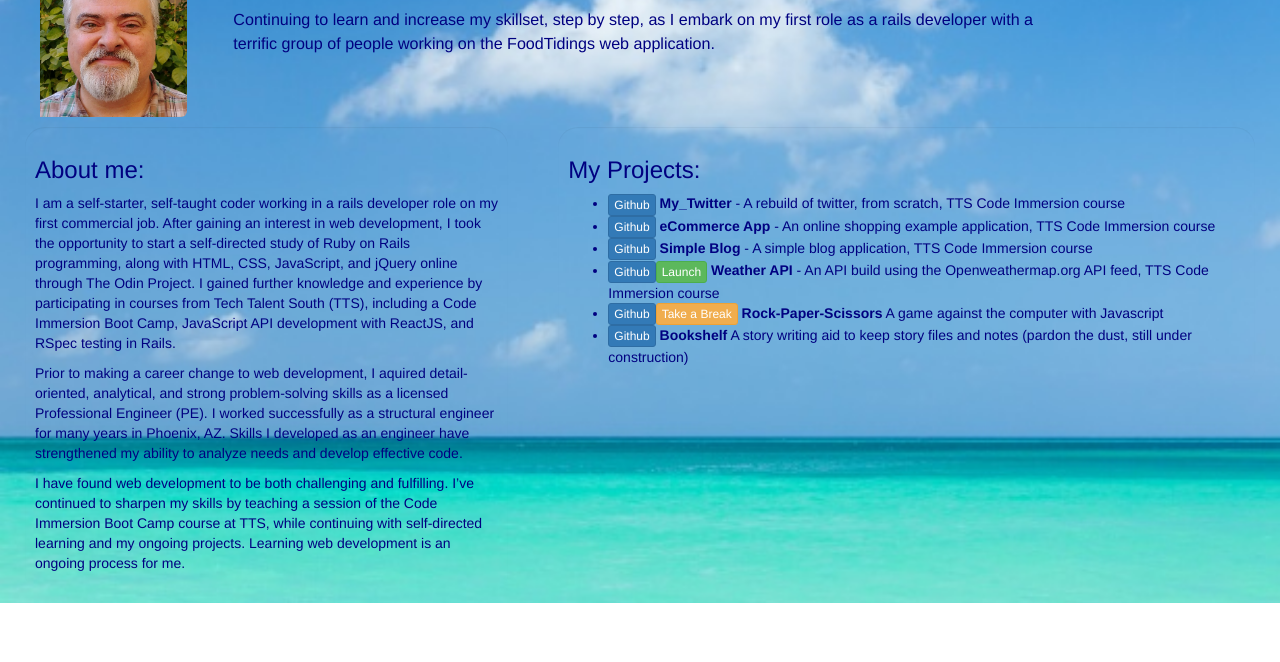
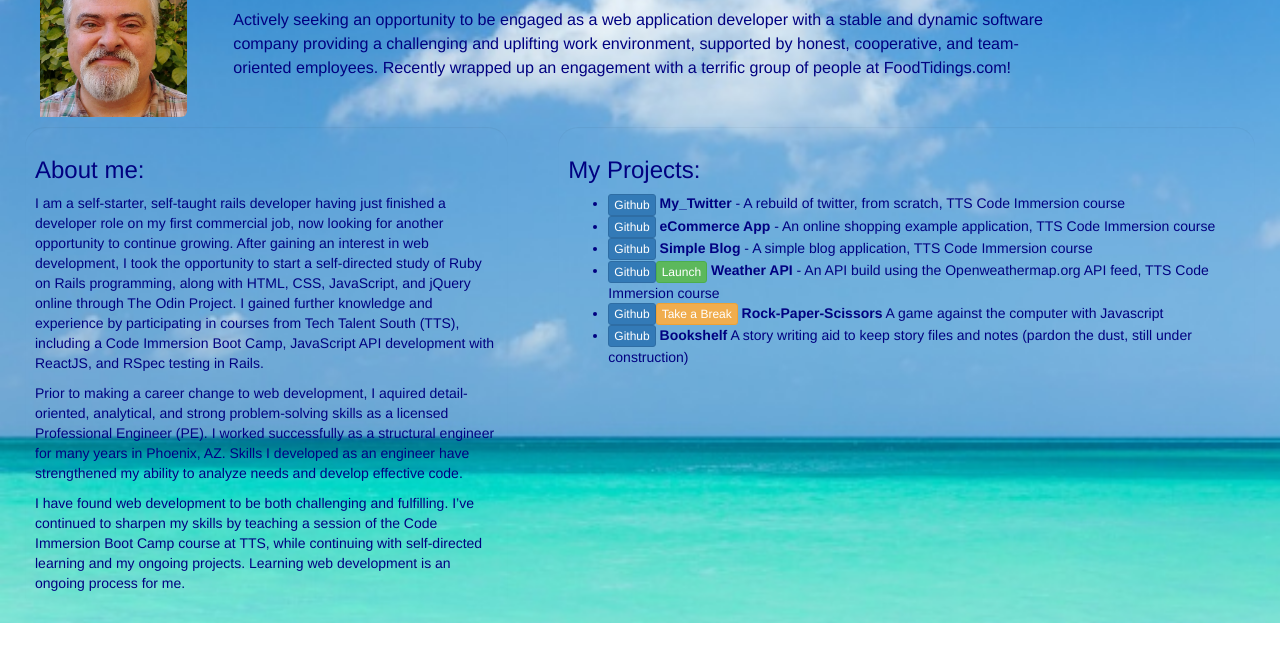
Before and after one commit to DavidPAdams/David_P_Adams, a plain HTML site: page index.html in a window 1280 px wide. Shown: the part 118-780 px from the top of the page. Drawn offline with nearby package versions, Linux system fonts and the light colour scheme.

Commit message:
Update content Dec2018

```diff
--- a/index.html
+++ b/index.html
@@ -24,7 +24,7 @@
 		      <ul class="nav navbar-nav">
 	  	      <li><a>Technologies:</a></li>
 	    	    <li><a><img class='logos' src="assets/images/ruby-logo.png" alt="Ruby" title='Ruby is awesome'></a></li>
-		        <li><a><img class='logos' src="assets/images/rails-logo.png" alt="Rails" title='Ruby on Rails'></a></li>
+		        <li><a><img class='logos' src="assets/images/rails-logo.png" alt="Rails" title='Ruby on Rails ROCKS!'></a></li>
 		      	<li><a><img class='logos' src='assets/images/html-logo.png' alt='HTML5' title='HTML5'></a></li>
 		      	<li><a><img class='logos' src='assets/images/css3-logo.png' alt='CSS3' title='CSS3'></a></li>
 		        <li><a><img class='logos' src="assets/images/javascript-logo.png" alt="JavaScript" title='JavaScript'></a></li>
@@ -60,7 +60,7 @@
 				</div>
 				<div class="col col-md-8">
 					<center><h1><strong>David Adams, PE - a developing Web Developer</strong></h1></center>
-					<p id="objective"><!-- Actively seeking an opportunity to be engaged as a web application developer with a stable and dynamic software company providing a challenging and uplifting work environment, supported by honest, cooperative, and team-oriented employees. -->Continuing to learn and increase my skillset, step by step, as I embark on my first role as a rails developer with a terrific group of people working on the FoodTidings web application.</p>
+					<p id="objective">Actively seeking an opportunity to be engaged as a web application developer with a stable and dynamic software company providing a challenging and uplifting work environment, supported by honest, cooperative, and team-oriented employees. Recently wrapped up an engagement with a terrific group of people at FoodTidings.com!<!-- Continuing to learn and increase my skillset, step by step, as I embark on my first role as a rails developer with a terrific group of people working on the FoodTidings web application.--></p>
 				</div>
 				<div class="col-md-2"></div>
 			</div>
@@ -70,7 +70,7 @@
 						<h3>About me:</h3>
 						<div id="background">
 							<p>
-								I am a self-starter, self-taught coder working in a rails developer role on my first commercial job. After gaining an interest in web development, I took the opportunity to start a self-directed study of Ruby on Rails programming, along with HTML, CSS, JavaScript, and jQuery online through The Odin Project. I gained further knowledge and experience by participating in courses from Tech Talent South (TTS), including a Code Immersion Boot Camp, JavaScript API development with ReactJS, and RSpec testing in Rails.
+								I am a self-starter, self-taught <!-- coder working in a --> rails developer having just finished a developer role on my first commercial job, now looking for another opportunity to continue growing. After gaining an interest in web development, I took the opportunity to start a self-directed study of Ruby on Rails programming, along with HTML, CSS, JavaScript, and jQuery online through The Odin Project. I gained further knowledge and experience by participating in courses from Tech Talent South (TTS), including a Code Immersion Boot Camp, JavaScript API development with ReactJS, and RSpec testing in Rails.
 							</p>
 							<p>
 								Prior to making a career change to web development, I aquired detail-oriented, analytical, and strong problem-solving skills as a licensed Professional Engineer (PE). I worked successfully as a structural engineer for many years in Phoenix, AZ. Skills I developed as an engineer have strengthened my ability to analyze needs and develop effective code.
```
